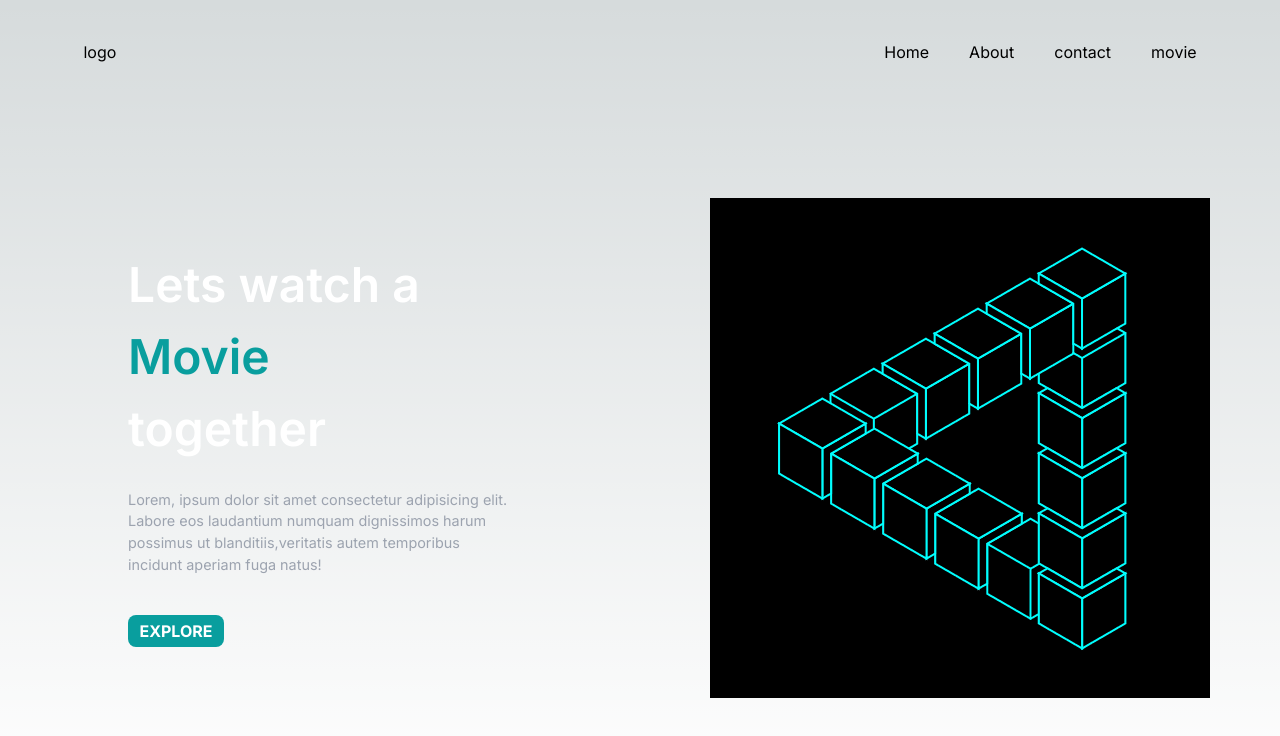
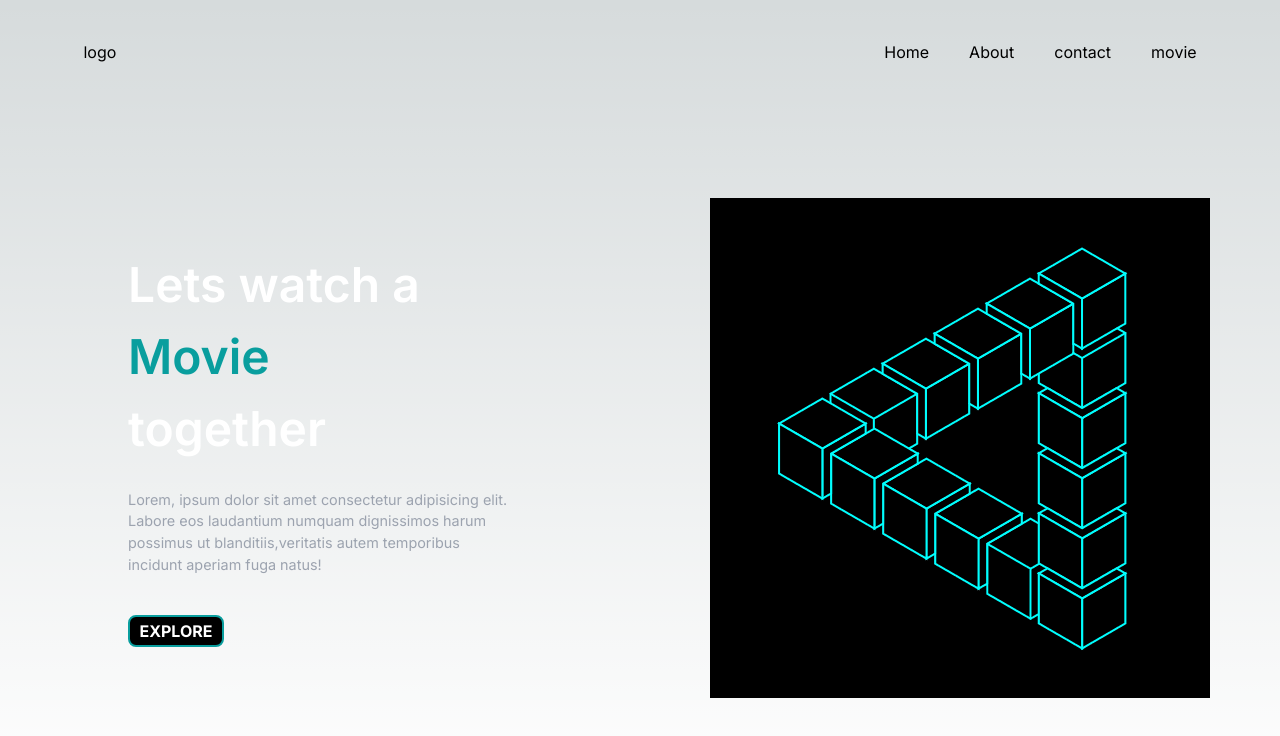
Before and after one commit to roshanpanda666/next-app, a Next.js app: page / in a window 1280 px wide. Shown: the top 736 px of the page. Built offline with nearby package versions, Linux system fonts and the light colour scheme.

Commit message:
button updated

```diff
--- a/src/app/heropage/page.js
+++ b/src/app/heropage/page.js
@@ -15,7 +15,7 @@ const Hero = (props) => {
         </div>
         <div className='flex justify-center lg:justify-start w-[60%] mt-10'>
           <Link href="/movie" >
-          <button className='bg-[rgb(9,158,158)] text-white rounded-lg w-[6rem] h-[2rem] font-bold hover:shadow-[0px_0px_40px_6px_rgb(9,158,158)]'>EXPLORE</button>
+          <button className='border-[rgb(9,158,158)] border-2 bg-black text-white rounded-lg w-[6rem] h-[2rem] font-bold hover:shadow-[0px_0px_40px_6px_rgb(9,158,158)]'>EXPLORE</button>
           </Link>
         </div>
       </div>
```
